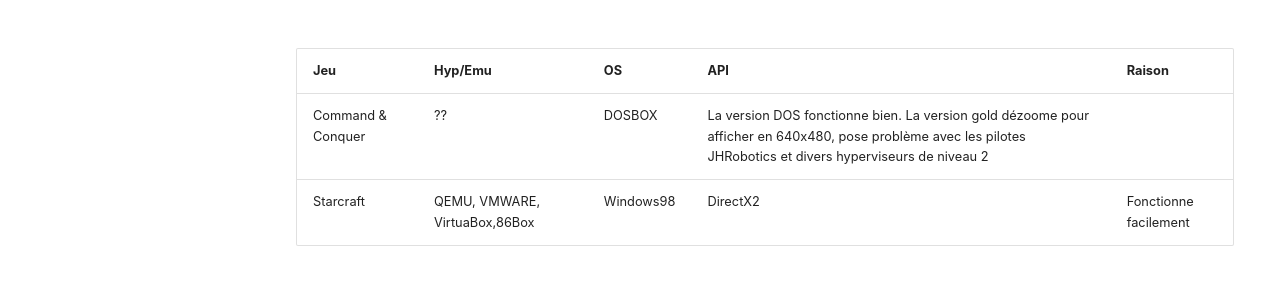
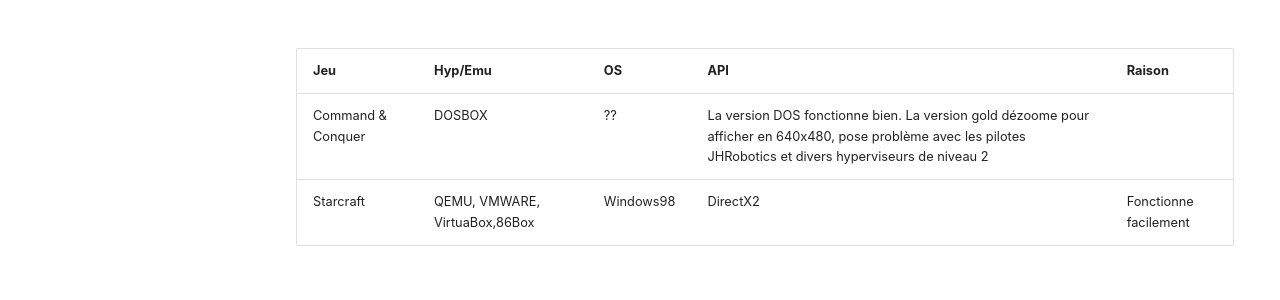
Before and after one commit to daerlnaxe/QemuPlay, an MkDocs documentation site: the page built from docs/90-developpement/Jeux.md, in a window 1280 px wide. Shown: the part 180-480 px from the top of the page. Built offline with MkDocs 1.6.1 and Material for MkDocs 9.7.7, drawn with Linux system fonts in a browser that asks for light colours; comment, search, counter and statistics services are not loaded.

```diff
--- a/docs/90-developpement/Jeux.md
+++ b/docs/90-developpement/Jeux.md
@@ -1,4 +1,4 @@
 |Jeu|Hyp/Emu|OS|API|Raison|
 |-|-|-|-|-|
-| Command & Conquer|?? | DOSBOX | La version DOS fonctionne bien. La version gold dézoome pour afficher en 640x480, pose problème avec les pilotes JHRobotics et divers hyperviseurs de niveau 2  |
+| Command & Conquer|DOSBOX | ?? | La version DOS fonctionne bien. La version gold dézoome pour afficher en 640x480, pose problème avec les pilotes JHRobotics et divers hyperviseurs de niveau 2  |
 |Starcraft| QEMU, VMWARE, VirtuaBox,86Box |Windows98|DirectX2|Fonctionne facilement|
```
